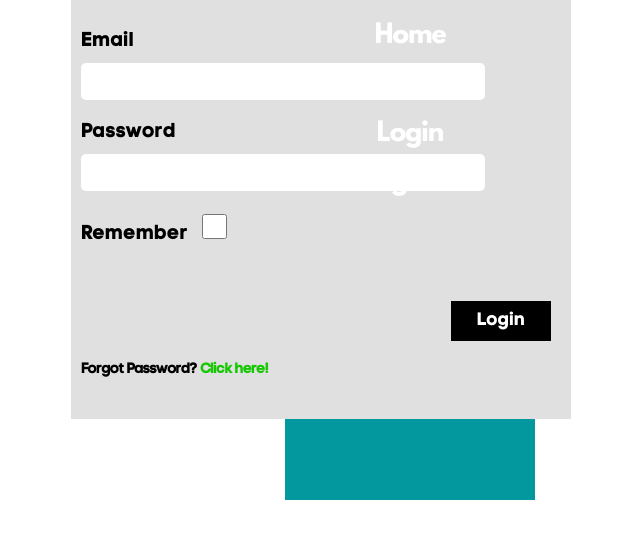
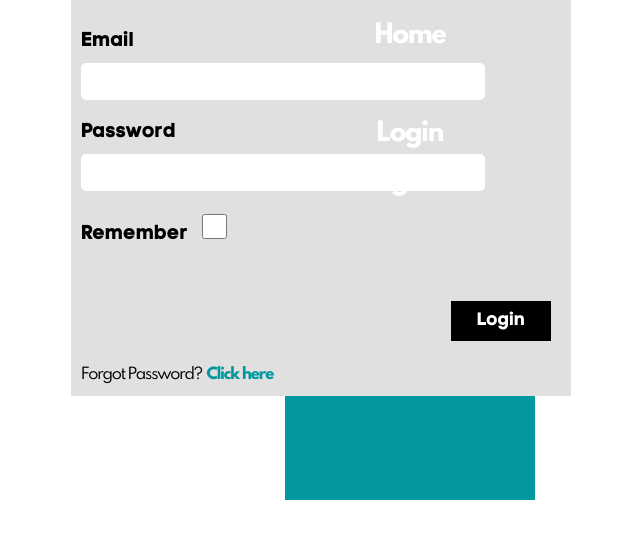
Before and after one commit to pranftw/flask_it, a Flask app: page /login in a window 1280 px wide. Shown: the part 130-669 px from the top of the page, without its empty margins (437-1077 px from the left). Run offline with Flask 2, Linux system fonts and the light colour scheme; some libraries are stand-ins or nearby versions.

Commit message:
Updated login.html

```diff
--- a/flaskblog/templates/login.html
+++ b/flaskblog/templates/login.html
@@ -2,7 +2,7 @@
 
 {% block content %}
   <h1 style="margin-left:500px;">Login</h1>
-  <div class="post" style="margin-top:20px;height:420px;">
+  <div class="post" style="margin-top:20px;overflow:auto;height:auto;">
     <form method="POST" action="">
       {{ form.hidden_tag() }}
       <div style="height:10px;"></div>
@@ -44,7 +44,7 @@
         {{ form.submit(class="button submit_button") }}
       </div>
       <div style="margin-top:20px;">
-        <h2 style="font-size:15px;">Forgot Password? <a style="text-decoration:none;color:#17c704;" href="{{ url_for('users.reset_request') }}">Click here!</a></h2>
+        <h2 style="font-family:'Spartan-MB',sans-serif;font-size:15px;font-weight:normal;">Forgot Password? <a style="text-decoration:none;color:#03989e;" href="{{ url_for('users.reset_request') }}"><h2 style="font-size:15px;display:inline;margin-left:2px;font-family:'Spartan-MB',sans-serif;font-weight:900;">Click here</h2></a></h2>
       </div>
     </form>
   </div>
```
